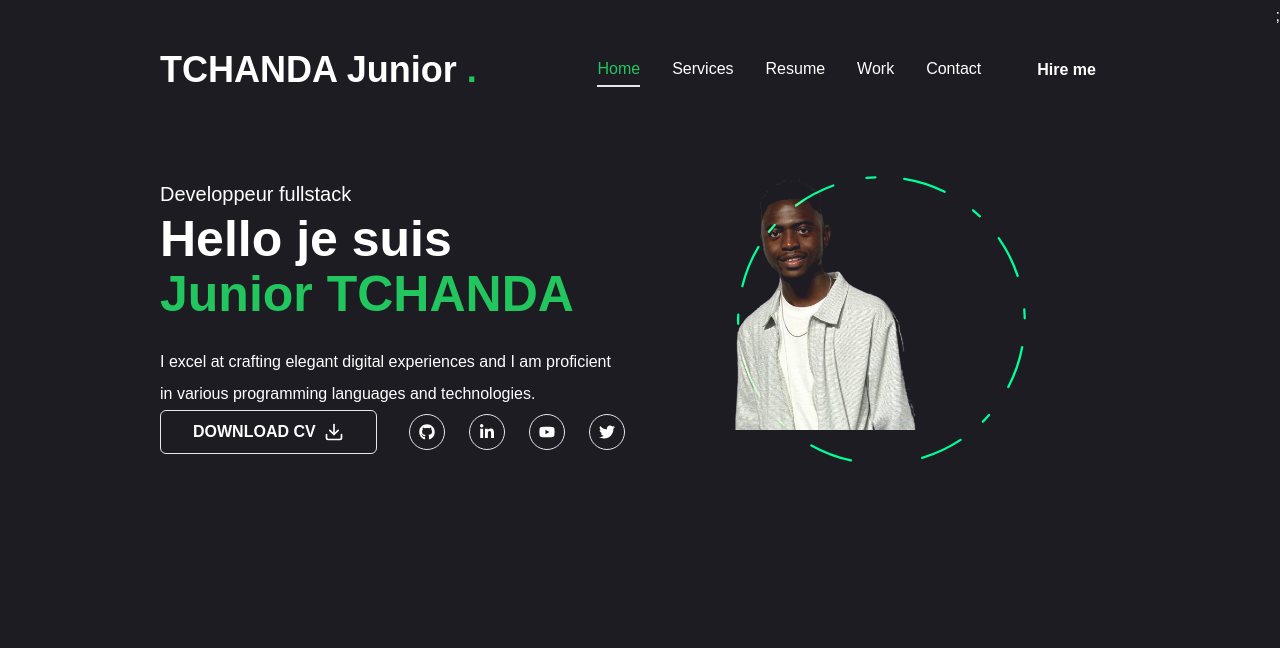
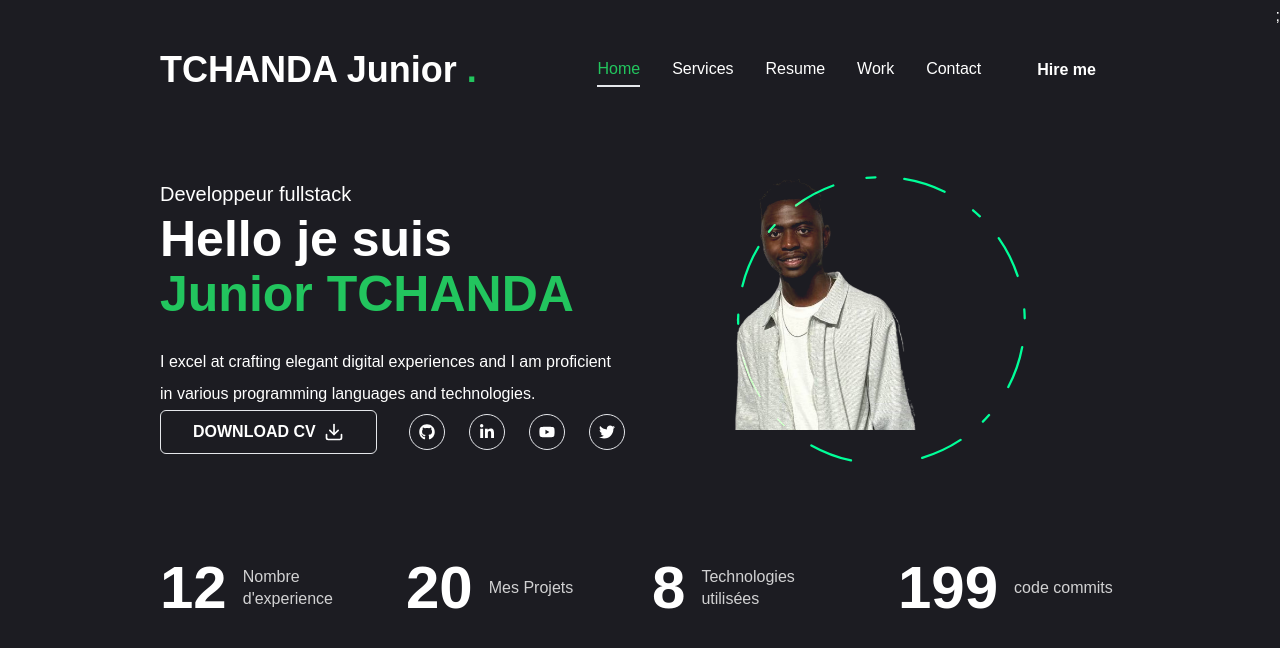
Before and after one commit to TCHANDA-ervan/portfolio, a Next.js app in the folder portfolio/: page / in a window 1280 px wide. Shown: the top 648 px of the page. Built offline with nearby package versions, Linux system fonts and the light colour scheme.

Commit message:
FINISH homepage

```diff
--- a/portfolio/app/page.jsx
+++ b/portfolio/app/page.jsx
@@ -1,6 +1,7 @@
 import { Button } from "@/components/ui/button";
 import Photo from "@/components/ui/photo";
 import Social from "@/components/ui/Social";
+import Stats from "@/components/ui/Stats";
 import { FiDownload } from "react-icons/fi";
 const Home = () => {
   return (
@@ -57,7 +58,9 @@
             <Photo/>
             </div>
         </div>
+
       </div>
+      <Stats/>
     </section>
   );
 };
--- /dev/null
+++ b/portfolio/components/ui/Stats.jsx
@@ -0,0 +1,54 @@
+"use client";
+
+import CountUp from "react-countup";
+
+const stats = [
+    {
+        num : 12,
+        text: "Nombre d'experience",
+
+    },
+    {
+        num : 20,
+        text: "Mes Projets",
+
+    },
+    {
+        num : 8,
+        text: "Technologies utilisées",
+
+    },
+    {
+        num : 200,
+        text: "code commits",
+
+    },
+];
+const Stats = () => {
+    return (
+        <section className="pt-4 pb-12 xl:pt-0 xl:pb-0">
+            <div className="container mx-auto">
+            <div className="flex flex-wrap gap-6 max-w-[80vw] mx-auto xl:max-w-none">
+               {stats.map((item, index) =>{
+                return (
+                    <div
+                     className="flex-1 flex gap-4 items-center justify-center xl:justify-start"
+                    key={index}>
+                        <CountUp
+                        end={item.num}
+                        duration={5}
+                        delay={2}
+                        className="text-4xl xl:text-6xl font-extrabold" />
+                        <p className={`${item.text.length < 15 ? "max-w-[100px]" : "max-w-[150px]"} leading-snug text-white/80`}>
+                        {item.text}
+                        </p>
+                        </div>
+                );
+               })}
+                </div>
+            </div>
+        </section>
+
+    )};
+
+  export default Stats;
--- a/portfolio/package.json
+++ b/portfolio/package.json
@@ -21,6 +21,7 @@
     "lucide-react": "^0.468.0",
     "next": "15.1.0",
     "react": "^19.0.0",
+    "react-countup": "^6.5.3",
     "react-dom": "^19.0.0",
     "react-icons": "^5.4.0",
     "tailwind-merge": "^2.5.5",
```
Also changed, not shown: 1 other file (tests, documents, lock files or other folders).
